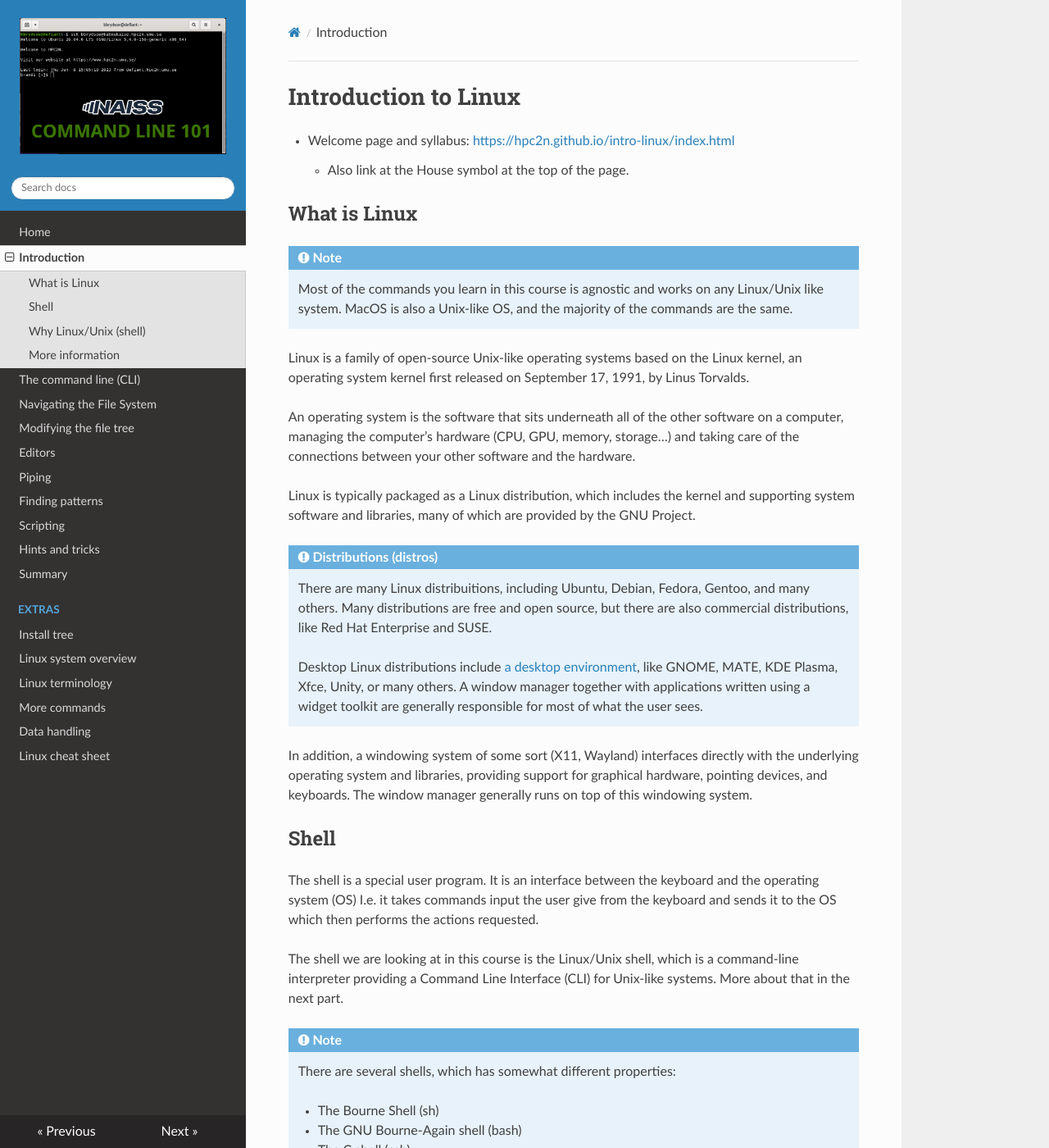
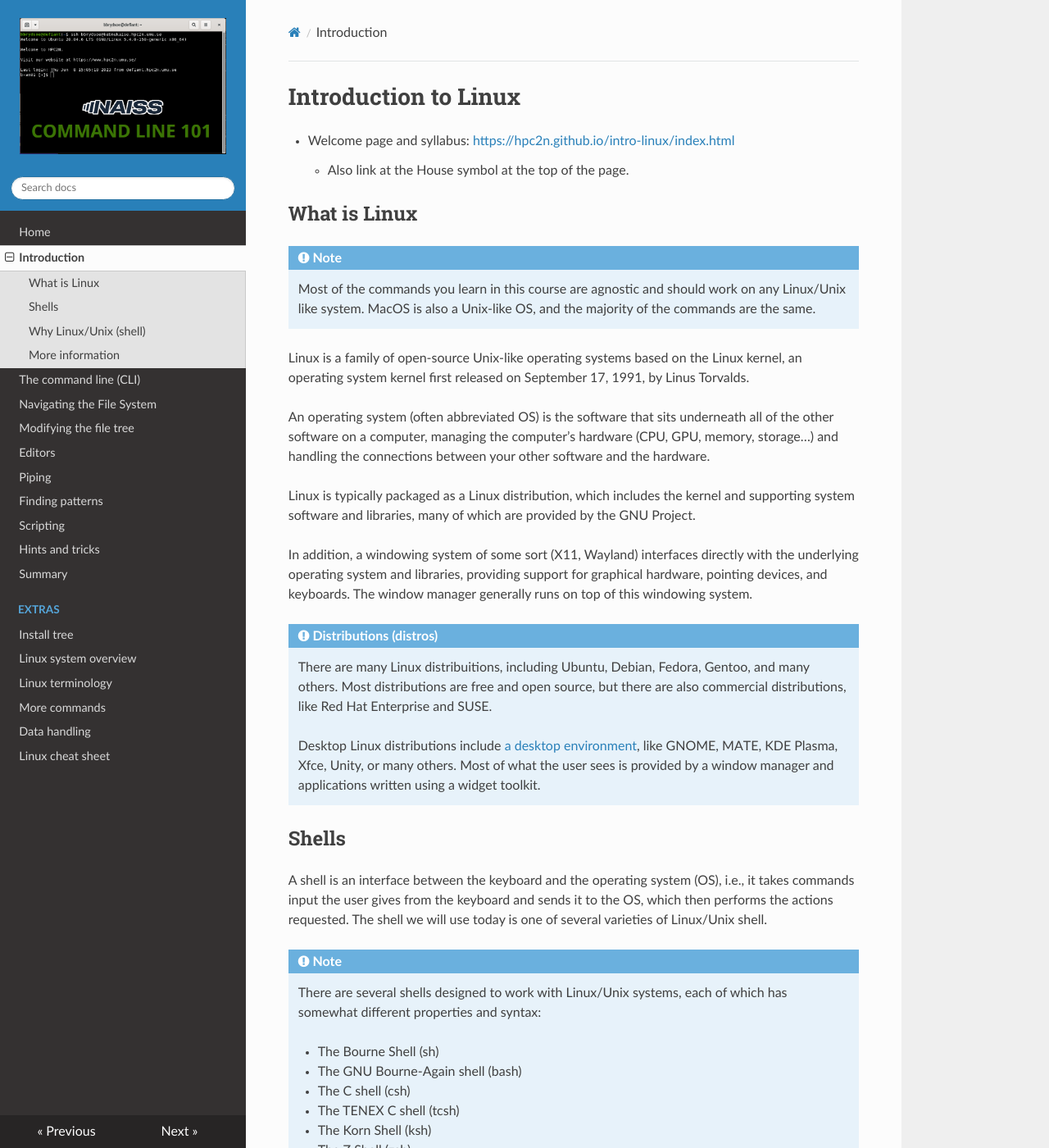
Before and after one commit to hpc2n/linux-command-line-101, an MkDocs documentation site: the page built from docs/intro.md, in a window 1280 px wide and 1400 px high. Shown: the whole window at 82% size. Built offline with MkDocs 1.6.1, drawn with Linux system fonts in a browser that asks for light colours; nearby versions of some CDN libraries; some of the changed text lies outside the part shown.

Commit message:
Update intro.md
edited for grammar and clarity

```diff
--- a/docs/intro.md
+++ b/docs/intro.md
@@ -7,41 +7,40 @@
 
 !!! note
 
-    Most of the commands you learn in this course is agnostic and works on any Linux/Unix like system. MacOS is also a Unix-like OS, and the majority of the commands are the same.
+    Most of the commands you learn in this course are agnostic and should work on any Linux/Unix like system. MacOS is also a Unix-like OS, and the majority of the commands are the same.
 
 Linux is a family of open-source Unix-like operating systems based on the Linux kernel, an operating system kernel first released on September 17, 1991, by Linus Torvalds.
 
-An operating system is the software that sits underneath all of the other software on a computer, managing the computer’s hardware (CPU, GPU, memory, storage...) and taking care of the connections between your other software and the hardware.
+An operating system (often abbreviated OS) is the software that sits underneath all of the other software on a computer, managing the computer’s hardware (CPU, GPU, memory, storage...) and handling the connections between your other software and the hardware.
 
 Linux is typically packaged as a Linux distribution, which includes the kernel and supporting system software and libraries, many of which are provided by the GNU Project.
 
+In addition, a windowing system of some sort (X11, Wayland) interfaces directly with the underlying operating system and libraries, providing support for graphical hardware, pointing devices, and keyboards. The window manager generally runs on top of this windowing system.
+
 !!! Note "Distributions (distros)"
 
-    There are many Linux distribuitions, including Ubuntu, Debian, Fedora, Gentoo, and many others. Many distributions are free and open source, but there are also commercial distributions, like Red Hat Enterprise and SUSE.
+    There are many Linux distribuitions, including Ubuntu, Debian, Fedora, Gentoo, and many others. Most distributions are free and open source, but there are also commercial distributions, like Red Hat Enterprise and SUSE.
 
-    Desktop Linux distributions include <a href="https://en.wikipedia.org/wiki/Desktop_environment" target="_blank">a desktop environment</a>, like GNOME, MATE, KDE Plasma, Xfce, Unity, or many others. A window manager together with applications written using a widget toolkit are generally responsible for most of what the user sees.
+    Desktop Linux distributions include <a href="https://en.wikipedia.org/wiki/Desktop_environment" target="_blank">a desktop environment</a>, like GNOME, MATE, KDE Plasma, Xfce, Unity, or many others. Most of what the user sees is provided by a window manager and applications written using a widget toolkit.
 
-In addition, a windowing system of some sort (X11, Wayland) interfaces directly with the underlying operating system and libraries, providing support for graphical hardware, pointing devices, and keyboards. The window manager generally runs on top of this windowing system.
+## Shells
 
-## Shell
-
-The shell is a special user program. It is an interface between the keyboard and the operating system (OS) I.e. it takes commands input the user give from the keyboard and sends it to the OS which then performs the actions requested.
-
-The shell we are looking at in this course is the Linux/Unix shell, which is a command-line interpreter providing a Command Line Interface (CLI) for Unix-like systems. More about that in the next part.
+A shell is an interface between the keyboard and the operating system (OS), i.e., it takes commands input the user gives from the keyboard and sends it to the OS, which then performs the actions requested. The shell we will use today is one of several varieties of Linux/Unix shell.
 
 !!! Note
 
-    There are several shells, which has somewhat different properties:
+    There are several shells designed to work with Linux/Unix systems, each of which has somewhat different properties and syntax:
 
     - The Bourne Shell (sh)
     - The GNU Bourne-Again shell (bash)
     - The C shell (csh)
+    - The TENEX C shell (tcsh)
     - The Korn Shell (ksh)
     - The Z Shell (zsh)
 
 !!! Important
 
-    Most centers has ``bash`` as default. There are several reasons, but one is that it is what is compatible with SLURM - the batch scheduler used at most centers in Sweden. ``bash`` is also good for scripting.
+    Most centers has ``bash`` as default. There are several reasons, but one is that it compatible with SLURM---the batch scheduler used at most centers in Sweden. The ``bash`` shell is also good for scripting.
 
     For the majority of the material in this course, it does not matter which shell you are using, but there are some commands where it is relevant. We will therefore be using ``bash`` for this course.
 
@@ -49,26 +48,25 @@
 
 The Linux/Unix shell has existed for a very long time (Thompson shell, 1971; Bourne shell, 1979).
 
-- The reason it keeps being used is that it is a very powerful tool which lets users perform complex and powerful tasks.
-- These tasks can often be done using a few keystrokes or maybe a few lines of code.
-- It can be used to automate repetitive tasks or to combine smaller tasks into **scripts**, which helps the user work faster and be more effective.
+It continues to be used because it is a very powerful tool that lets users perform complex tasks. These tasks can often be done using a few keystrokes or maybe a few lines of code.
+
+It can be used to automate repetitive tasks or to combine smaller tasks into **scripts**, which helps the user work faster and more effectively.
 
 Using the Linux/Unix shell is fundamental for a large number of advanced computing tasks, including in HPC (high-performance computing).
 
-In addition:
+In addition, most HPC centers supercomputers run some flavour of Linux because it:
 
-- Most HPC centers supercomputers run some flavour of Linux.
-- It is stable and reliable
-- Customizable
+- Is stable and reliable
+- Is customisable
+- Is lightweight
 - Runs on any hardware
-- Strong community
-- Many flavours are open source and free
-- Lots of applications
-- Lightweight
+- Has a strong support community
+- Has many flavours that are open-source and free
+- Has lots of applications
 
-While the use of Linux on desktop is only 2-3%, the vast majority of web servers (>96%), most mobile devices (Android is based on the Linux kernel), and all supercomputers on the <a href="https://en.wikipedia.org/wiki/TOP500" target="_blank">Top500</a> list run Linux.
+While Linux is only used on 2-3% of desktops, the vast majority of web servers (>96%), most mobile devices (Android is based on the Linux kernel), and all supercomputers on the <a href="https://en.wikipedia.org/wiki/TOP500" target="_blank">Top500 list</a> run Linux.
 
-For all of these reasons, and many more, it is a good idea to be more proficient in Linux. This course aims to help you with that.
+For all of these reasons, and many more, it is a good idea to be proficient in Linux. This course aims to help you with that.
 
 ## More information
 
```
